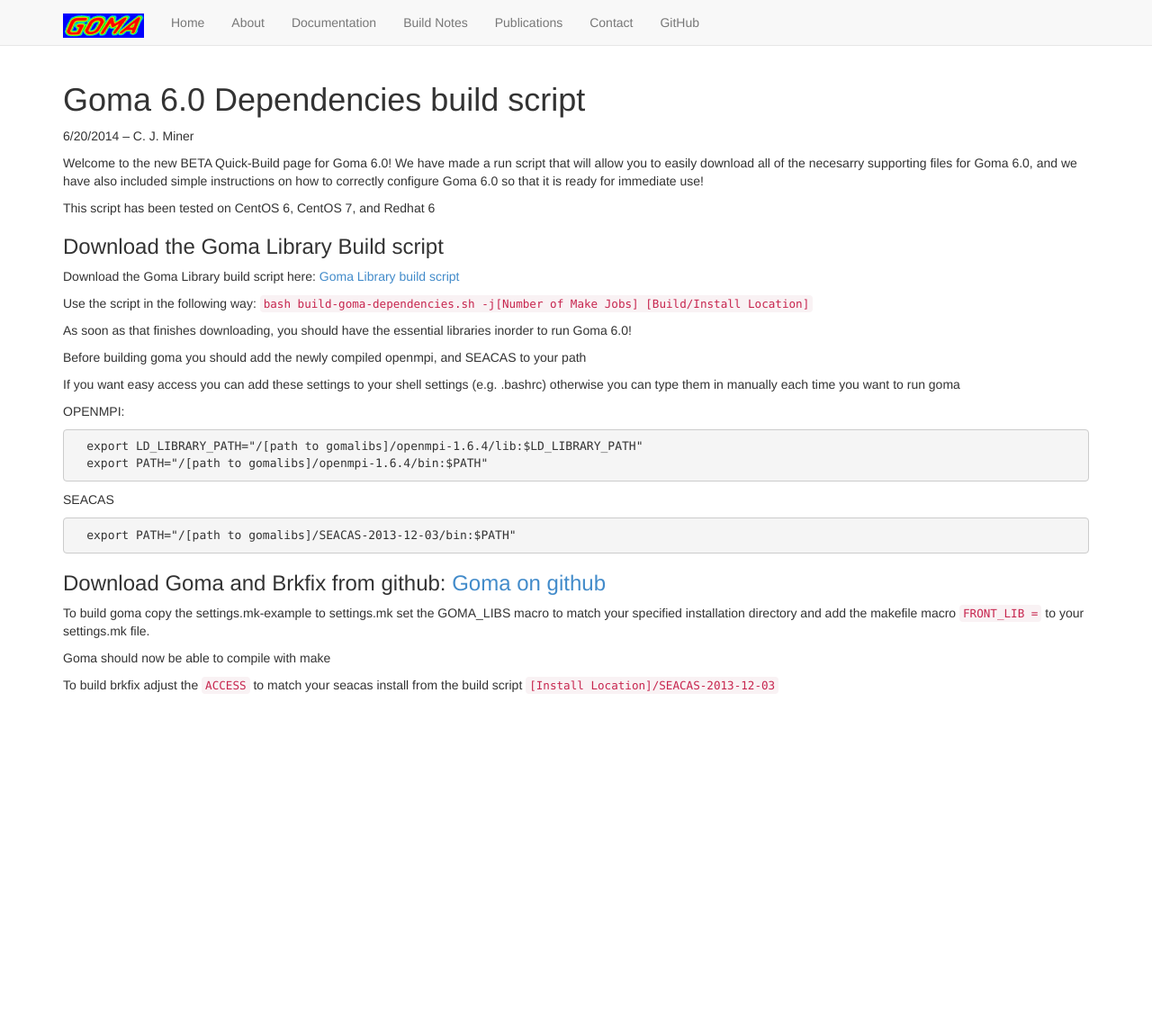
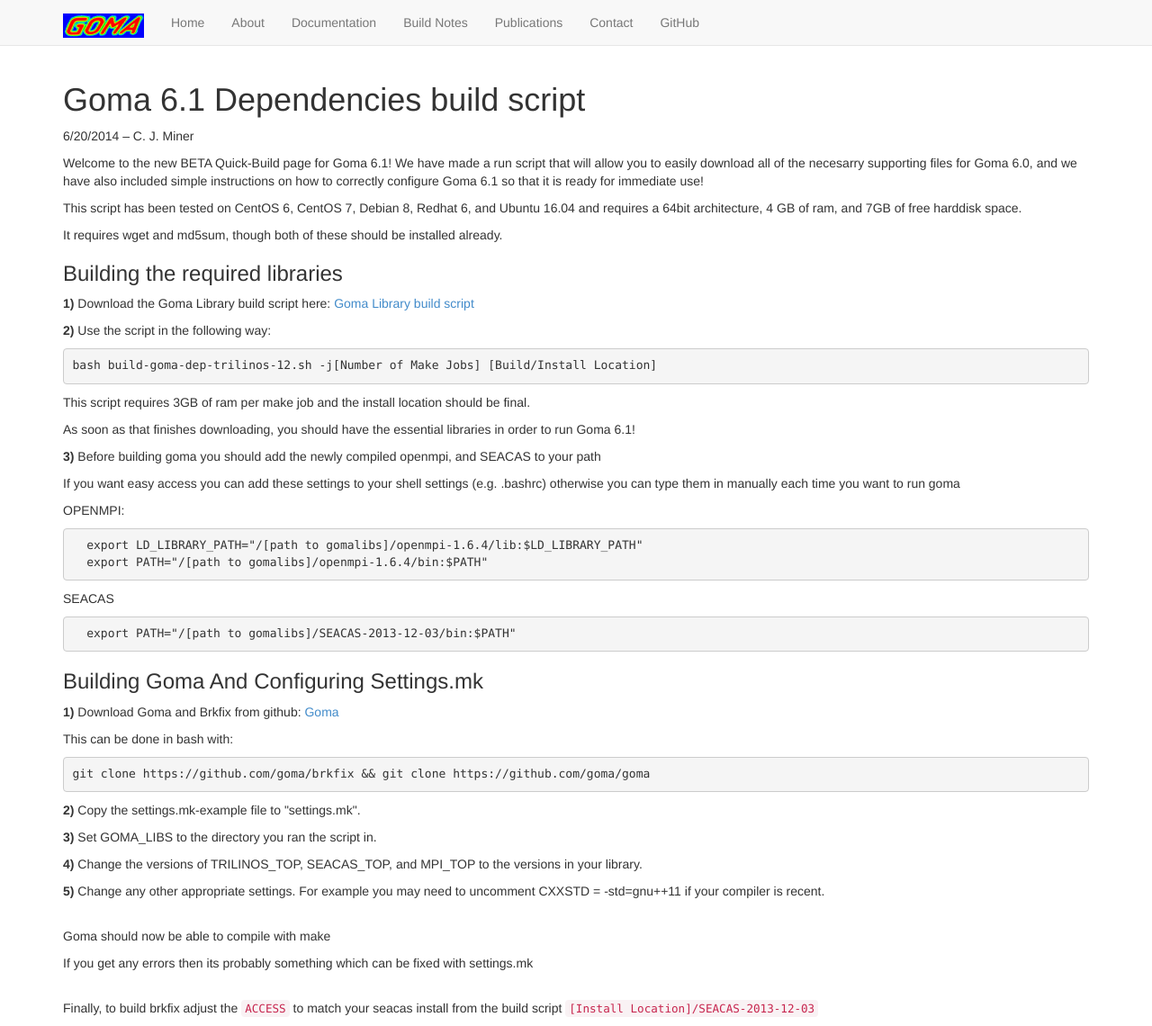
Before and after one commit to goma/goma.github.io, a Jekyll site: the page built from build-script.html, in a window 1280 px wide. Shown: the whole page at 90% size. Built offline with Jekyll 4.4.1, drawn with Linux system fonts in a browser that asks for light colours; nearby versions of some CDN libraries; Markdown is read by kramdown in place of the engine named in the settings; before the commit the page ends 900 px from its top, so only the background shows below that.

Commit message:
Updated the build script page to better explain how to install GOMA using the build script.

```diff
--- a/build-script.html
+++ b/build-script.html
@@ -3,22 +3,23 @@
 title: Goma dependencies build script
 ---
 
-<h1>Goma 6.0 Dependencies build script</h1>
+<h1>Goma 6.1 Dependencies build script</h1>
 <p>6/20/2014 – C. J. Miner</p>
 
-<p>Welcome to the new BETA Quick-Build page for Goma 6.0! We have made a run script that will allow you to easily download all of the necesarry supporting files for Goma 6.0, and we have also included simple instructions on how to correctly configure Goma 6.0 so that it is ready for immediate use!</p>
+<p>Welcome to the new BETA Quick-Build page for Goma 6.1! We have made a run script that will allow you to easily download all of the necesarry supporting files for Goma 6.0, and we have also included simple instructions on how to correctly configure Goma 6.1 so that it is ready for immediate use!</p>
 
-<p>This script has been tested on CentOS 6, CentOS 7, and Redhat 6</p>
+<p>This script has been tested on CentOS 6, CentOS 7, Debian 8, Redhat 6, and Ubuntu 16.04 and requires a 64bit architecture, 4 GB of ram, and 7GB of free harddisk space.</p>
+<p>It requires wget and md5sum, though both of these should be installed already.</p>
 
-<h3>Download the Goma Library Build script</h3>
-<p>Download the Goma Library build script here: <a href="https://raw.githubusercontent.com/goma/goma/master/scripts/build-goma-dependencies.sh">Goma Library build script</a></p>
-<p>Use the script in the following way: <code>bash build-goma-dependencies.sh -j[Number of Make Jobs] [Build/Install Location]</code><p>
-<p>As soon as that finishes downloading, you should have the essential libraries inorder to run Goma 6.0!</p>
-
-<p>Before building goma you should add the newly compiled openmpi, and SEACAS to your path</p>
+<h3>Building the required libraries</h3>
+<p><b>1)</b> Download the Goma Library build script here: <a href="https://raw.githubusercontent.com/goma/goma/master/scripts/build-goma-dep-trilinos-12.sh">Goma Library build script</a></p>
+<p><b>2)</b> Use the script in the following way: </p>
+<pre>bash build-goma-dep-trilinos-12.sh -j[Number of Make Jobs] [Build/Install Location]</pre>
+<p>This script requires 3GB of ram per make job and the install location should be final.</p>
+<p>As soon as that finishes downloading, you should have the essential libraries in order to run Goma 6.1!</p>
+<p><b>3)</b> Before building goma you should add the newly compiled openmpi, and SEACAS to your path</p>
 
 <p>If you want easy access you can add these settings to your shell settings (e.g. .bashrc) otherwise you can type them in manually each time you want to run goma</p>
-
 <p>OPENMPI:</p>
 
 <pre>
@@ -32,10 +33,19 @@
   export PATH="/[path to gomalibs]/SEACAS-2013-12-03/bin:$PATH"
 </pre>
 
-<h3>Download Goma and Brkfix from github: <a href="https://github.com/goma">Goma on github</a></h3>
+<h3>Building Goma And Configuring Settings.mk</h3>
+<p><b>1)</b> Download Goma and Brkfix from github: <a href="https://github.com/goma">Goma</a></p>
+<p>This can be done in bash with:</p>
+<pre>git clone https://github.com/goma/brkfix && git clone https://github.com/goma/goma</pre>
+<p><b>2)</b> Copy the settings.mk-example file to "settings.mk".</p>
+<p><b>3)</b> Set GOMA_LIBS to the directory you ran the script in.</p>
+<p><b>4)</b> Change the versions of TRILINOS_TOP, SEACAS_TOP, and MPI_TOP to the versions in your library.</p>
+<p><b>5)</b> Change any other appropriate settings. For example you may need to uncomment CXXSTD = -std=gnu++11 if your compiler is recent.</p>
 
-<p>To build goma copy the settings.mk-example to settings.mk set the GOMA_LIBS macro to match your specified installation directory and add the makefile macro <code>FRONT_LIB =</code> to your settings.mk file.</p>
-
+<br>
 <p>Goma should now be able to compile with make</p>
 
-<p>To build brkfix adjust the <code>ACCESS</code> to match your seacas install from the build script <code>[Install Location]/SEACAS-2013-12-03</code></p>
+<p>If you get any errors then its probably something which can be fixed with settings.mk</p>
+
+<br>
+<p>Finally, to build brkfix adjust the <code>ACCESS</code> to match your seacas install from the build script <code>[Install Location]/SEACAS-2013-12-03</code></p>
```
